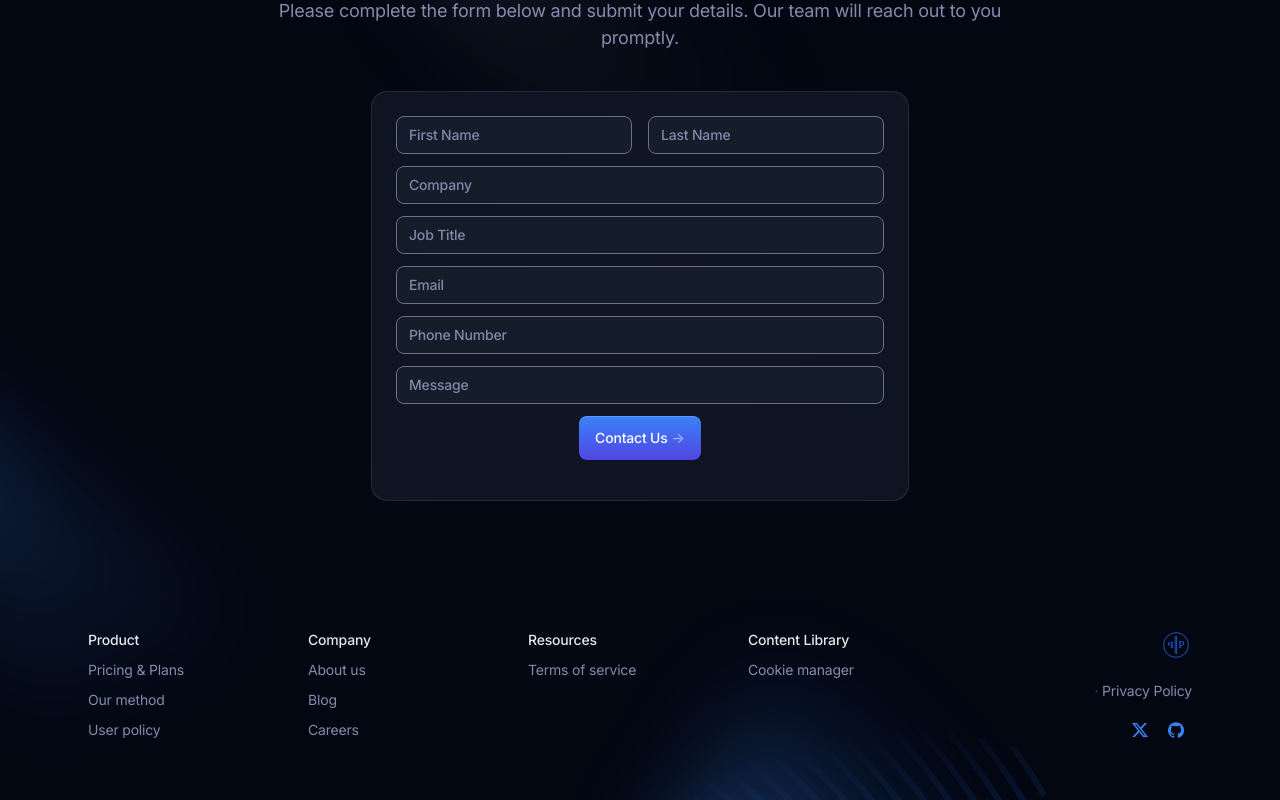
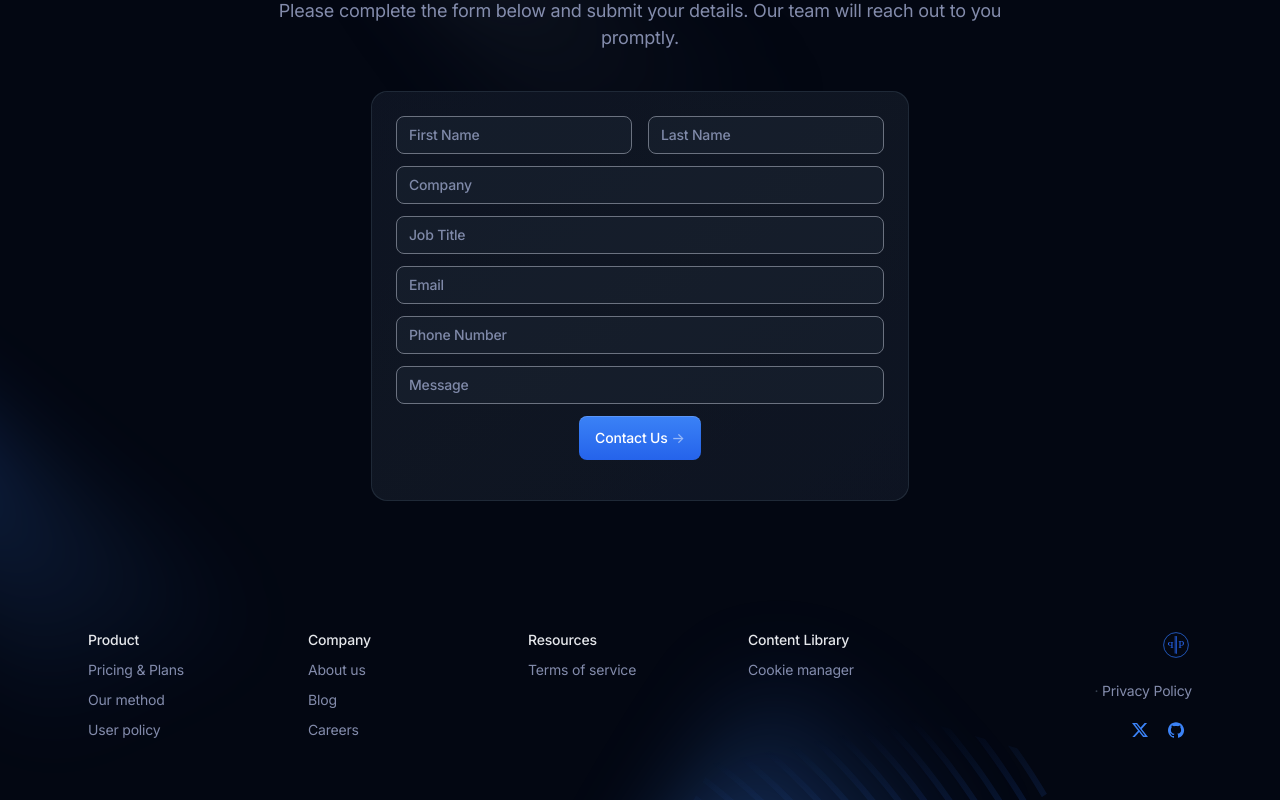
Before and after one commit to Ridvan-bot/pohlmanprotean.se, a Next.js app in the folder pohlmanprotean.se/: page / in a window 1280 px wide. Shown: the part 3694-4494 px from the top of the page. Built offline with nearby package versions, Linux system fonts and the light colour scheme.

Commit message:
fix APP-0004: blue theme

```diff
--- a/pohlmanprotean.se/components/cta.tsx
+++ b/pohlmanprotean.se/components/cta.tsx
@@ -100,7 +100,7 @@ export default function Cta() {
 <div className="mx-auto max-w-xs sm:flex sm:max-w-none sm:justify-center bg-gray-950 after:inset-0 after:absolute after:bg-gradient-to-br after:from-gray-900/50 after:via-gray-800/25 after:to-gray-900/50 pb-4"> {/* Add pb-4 here */}
   <div data-aos="fade-up" data-aos-delay={400}>
     <a
-      className="btn group mb-4 w-full bg-gradient-to-t from-indigo-600 to-blue-500 bg-[length:100%_100%] bg-[bottom] text-white shadow-[inset_0px_1px_0px_0px_theme(colors.white/.16)] hover:bg-[length:100%_150%] sm:mb-0 sm:w-auto relative z-10"
+      className="btn group mb-4 w-full bg-gradient-to-t from-blue-600 to-blue-500 bg-[length:100%_100%] bg-[bottom] text-white shadow-[inset_0px_1px_0px_0px_theme(colors.white/.16)] hover:bg-[length:100%_150%] sm:mb-0 sm:w-auto relative z-10"
       href="https://pohlmanprotean.se/contact"
     >
       <span className="relative inline-flex items-center">
```
Also changed, not shown: pohlmanprotean.se/public/images/page-illustration.svg.
